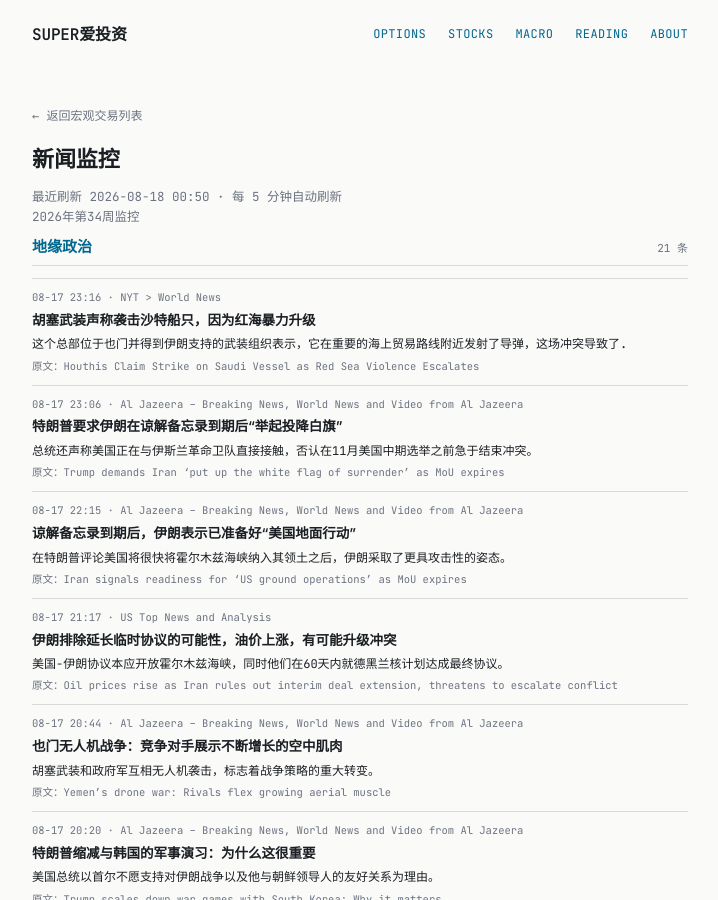
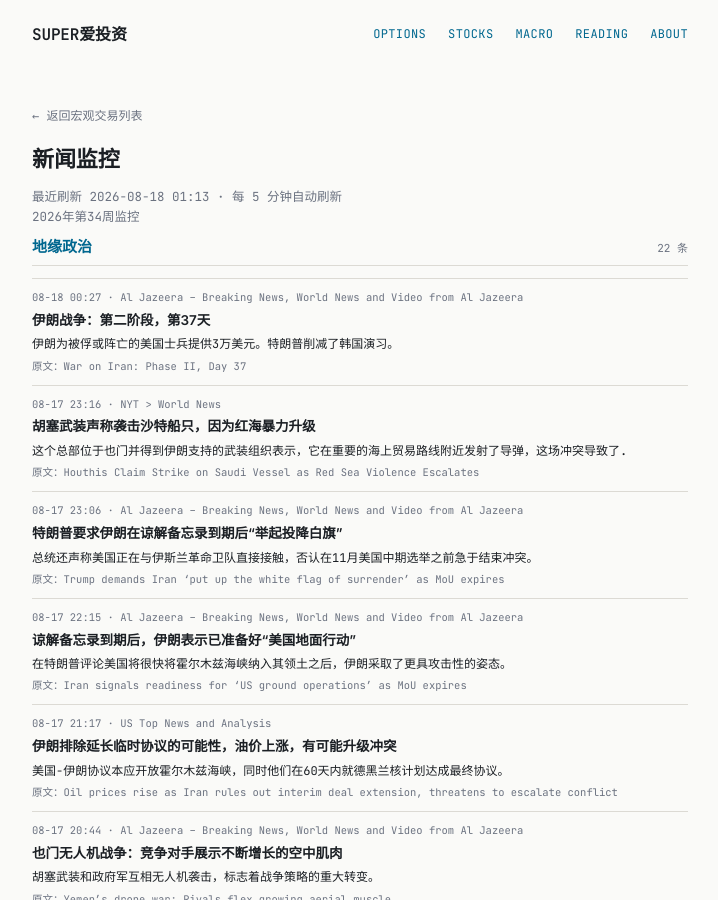
Before and after one commit to tang3super/tang3super.github.io, a Jekyll site: the page built from macro-trade/news-digest.md, in a window 1280 px wide and 900 px high. Shown: the whole window, without its empty margins (280-998 px from the left). Built offline with Jekyll 4.4.1, drawn with Linux system fonts in a browser that asks for light colours.

Commit message:
sync news-digest article

```diff
--- a/macro-trade/news-digest.md
+++ b/macro-trade/news-digest.md
@@ -5,11 +5,18 @@ title: 新闻监控
 date: '2026-08-18'
 summary: 2026年第34周监控
 week_label: 2026年第34周监控
-last_updated: 2026-08-18 00:50
+last_updated: 2026-08-18 01:13
 refresh_note: 每 5 分钟自动刷新
 topics:
 - name: 地缘政治
   items:
+  - title: 'War on Iran: Phase II, Day 37'
+    summary: Iran is offering $30,000 for captured or killed US soldiers. Trump cuts back South Korea drills.
+    link: https://www.aljazeera.com/video/newsfeed/2026/8/17/war-on-iran-phase-ii-day-37?traffic_source=rss
+    source: Al Jazeera – Breaking News, World News and Video from Al Jazeera
+    time: 08-18 00:27
+    title_zh: 伊朗战争：第二阶段，第37天
+    summary_zh: 伊朗为被俘或阵亡的美国士兵提供3万美元。特朗普削减了韩国演习。
   - title: Houthis Claim Strike on Saudi Vessel as Red Sea Violence Escalates
     summary: The armed group, based in Yemen and backed by Iran, said it had launched missiles near the vital maritime trade route, in a conflict that sh…
     link: https://www.nytimes.com/2026/08/17/world/middleeast/houthis-saudi-strike.html
```
